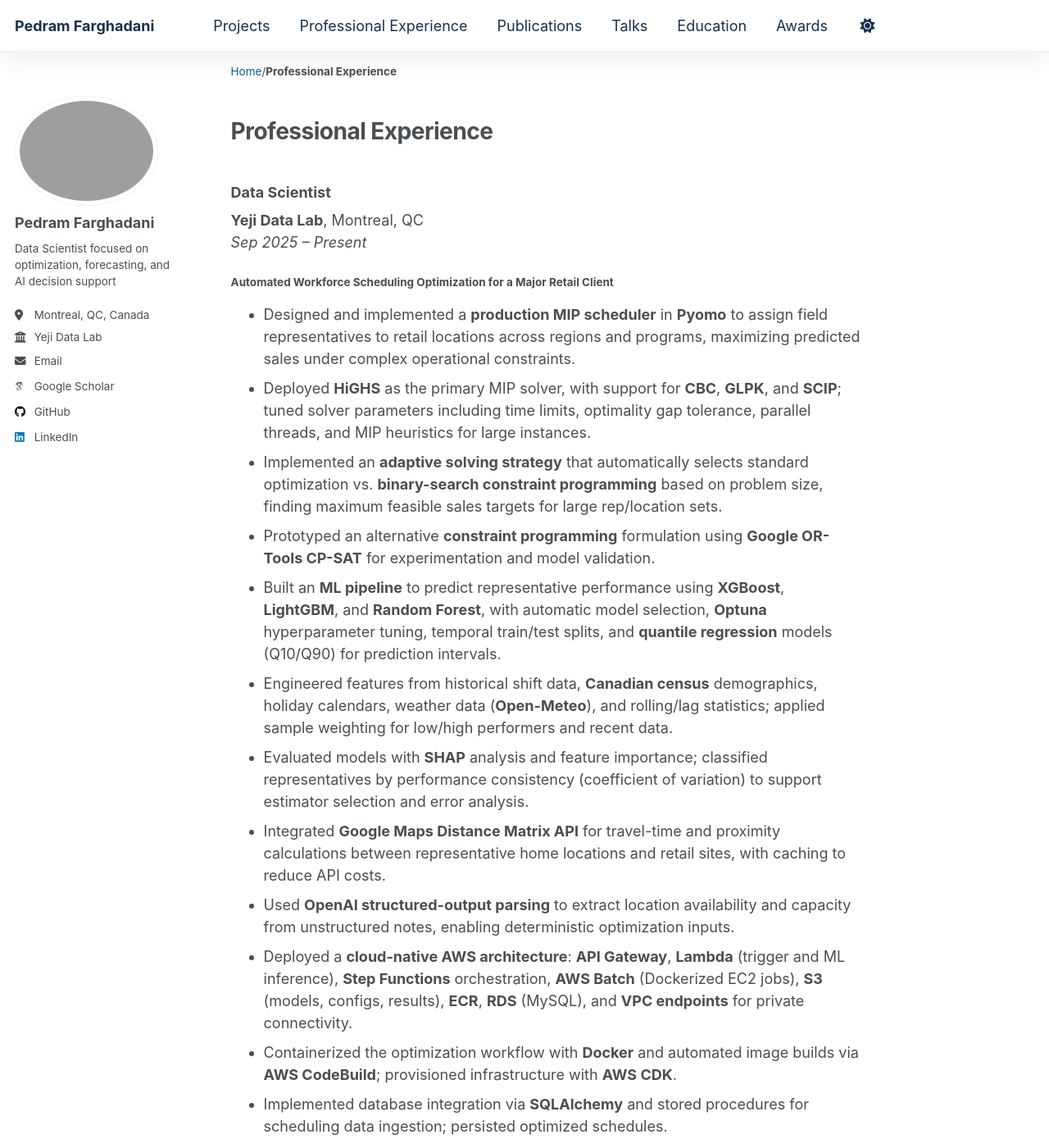
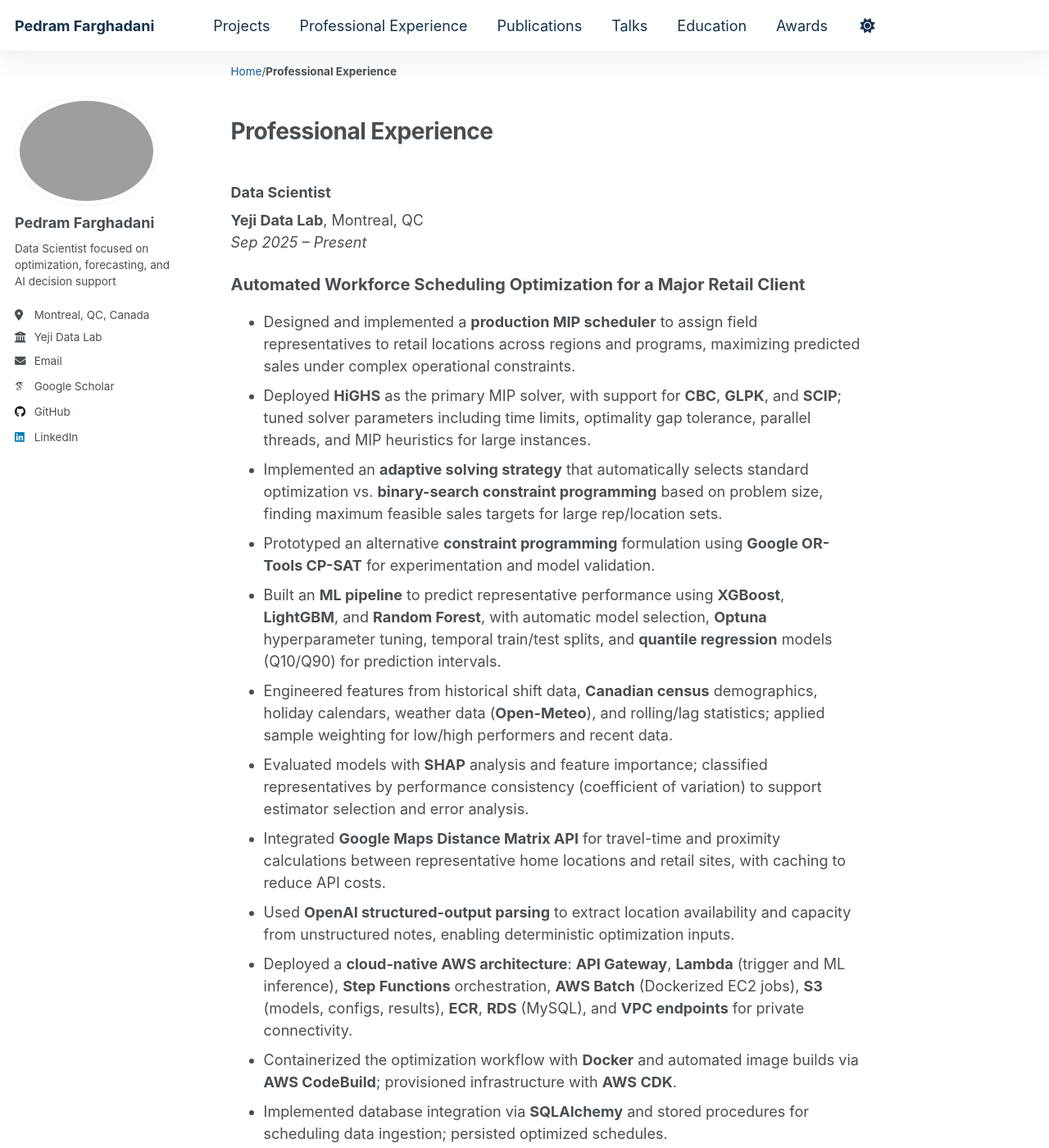
Before and after one commit to Pedram-Fdi/Pedram-Fdi.github.io, a Jekyll site: the page built from _pages/professionalexperience.md, in a window 1280 px wide and 1400 px high. Shown: the whole window at 82% size. Built offline with Jekyll 4.4.1, drawn with Linux system fonts in a browser that asks for light colours; some web fonts are replaced.

Commit message:
bigger name

```diff
--- a/_pages/professionalexperience.md
+++ b/_pages/professionalexperience.md
@@ -9,8 +9,8 @@ author_profile: true
 **Yeji Data Lab**, Montreal, QC
 *Sep 2025 – Present*
 
-#### Automated Workforce Scheduling Optimization for a Major Retail Client
-- Designed and implemented a **production MIP scheduler** in **Pyomo** to assign field representatives to retail locations across regions and programs, maximizing predicted sales under complex operational constraints.
+<h4 class="experience-project">Automated Workforce Scheduling Optimization for a Major Retail Client</h4>
+- Designed and implemented a **production MIP scheduler** to assign field representatives to retail locations across regions and programs, maximizing predicted sales under complex operational constraints.
 - Deployed **HiGHS** as the primary MIP solver, with support for **CBC**, **GLPK**, and **SCIP**; tuned solver parameters including time limits, optimality gap tolerance, parallel threads, and MIP heuristics for large instances.
 - Implemented an **adaptive solving strategy** that automatically selects standard optimization vs. **binary-search constraint programming** based on problem size, finding maximum feasible sales targets for large rep/location sets.
 - Prototyped an alternative **constraint programming** formulation using **Google OR-Tools CP-SAT** for experimentation and model validation.
--- a/assets/css/main.scss
+++ b/assets/css/main.scss
@@ -142,3 +142,12 @@ html[data-theme="dark"] .tag-list li {
   background: rgba(104, 183, 255, 0.14);
   color: #9ed0ff;
 }
+
+/* Professional experience: project titles larger than bullet text (h4 defaults to 0.75em in this theme) */
+.page__content h4.experience-project {
+  font-size: 1.125em;
+  font-weight: 700;
+  line-height: 1.3;
+  margin-top: 1.25em;
+  margin-bottom: 0.5em;
+}
```
